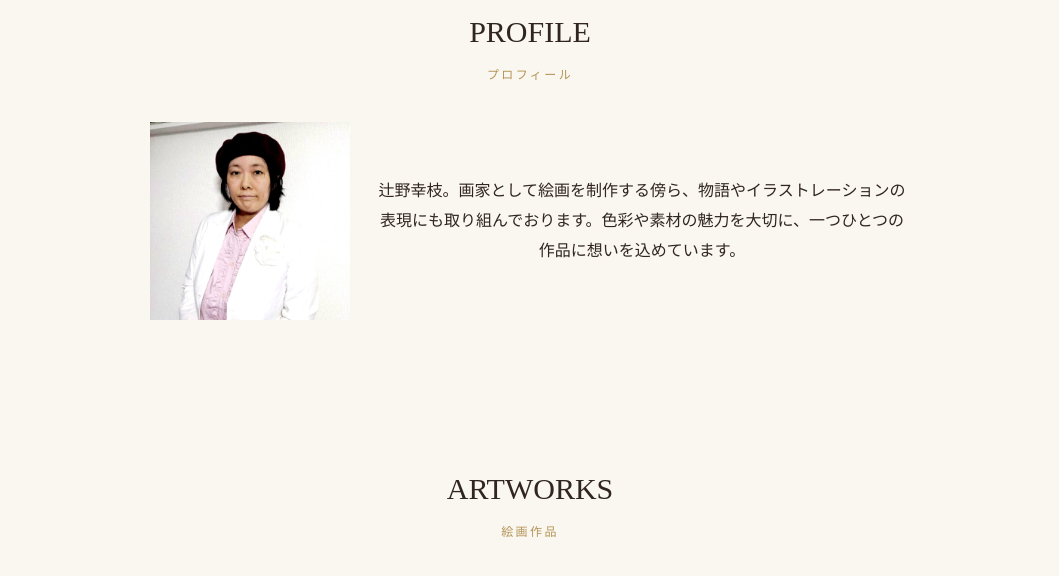
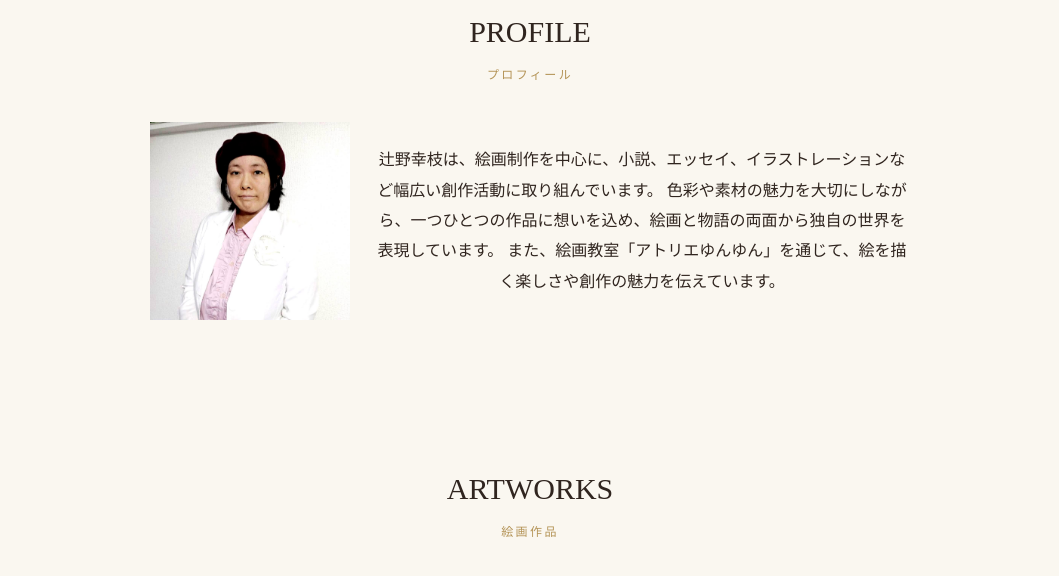
Before and after one commit to yun2g001-ctrl/tsujino.y, a plain HTML site: page index.html in a window 1280 px wide. Shown: the part 799-1375 px from the top of the page, without its empty margins (110-1169 px from the left). Drawn offline with Linux system fonts and the light colour scheme.

Commit message:
Update index.html

```diff
--- a/index.html
+++ b/index.html
@@ -81,7 +81,11 @@ footer a{color:#f8dfb3}
        style="width:200px; max-width:100%; height:auto; object-fit:contain;">
 
   <div style="flex:1; min-width:220px;">
-    <p>辻野幸枝。画家として絵画を制作する傍ら、物語やイラストレーションの表現にも取り組んでおります。色彩や素材の魅力を大切に、一つひとつの作品に想いを込めています。</p>
+    <p>辻野幸枝は、絵画制作を中心に、小説、エッセイ、イラストレーションなど幅広い創作活動に取り組んでいます。
+
+色彩や素材の魅力を大切にしながら、一つひとつの作品に想いを込め、絵画と物語の両面から独自の世界を表現しています。
+
+また、絵画教室「アトリエゆんゆん」を通じて、絵を描く楽しさや創作の魅力を伝えています。</p>
   </div>
 </div>
 
```
